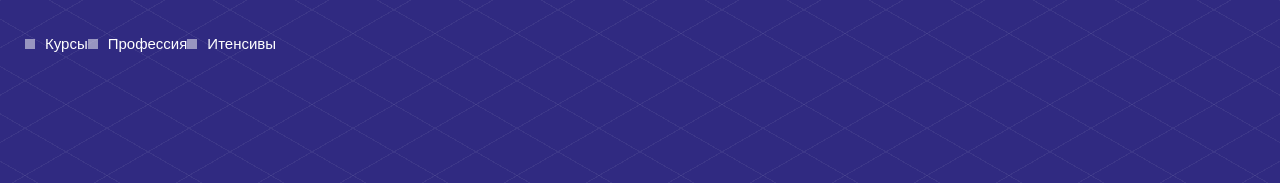
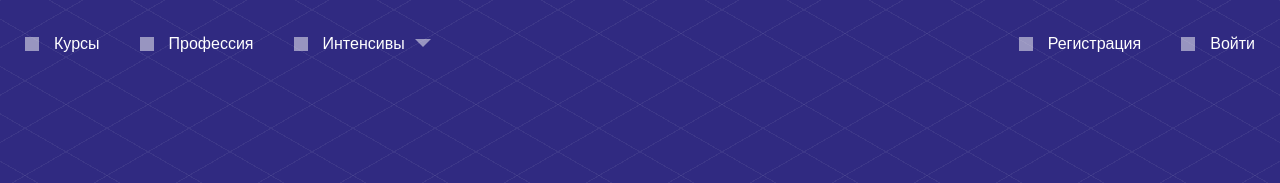
Before and after one commit to NiVyAl/academy, a website: page source/index.html in a window 1280 px wide. Shown: the top 183 px of the page. Drawn offline with nearby package versions, Linux system fonts and the light colour scheme; files that its build step writes are made by us from their sources.

Commit message:
завершил меню, исправил хедер

```diff
--- a/source/index.html
+++ b/source/index.html
@@ -30,8 +30,8 @@
                   <a href="#" class="main-nav__link">профессия</a>
                 </li>
 
-                <li class="main-nav__item">
-                  <a href="#" class="main-nav__link">интенсивы</a>
+                <li class="main-nav__item main-nav__item--sub-container">
+                  <a href="#" class="main-nav__link main-nav__link--sub-container">интенсивы</a>
                   <ul class="main-nav__list main-nav__list--sub">
                     <li class="main-nav__item main-nav__item--sub">
                       <a href="#" class="main-nav__link main-nav__link--sub">HTML и CSS, уровень 1</a>
@@ -68,7 +68,7 @@
                 </li>
               </ul>
              <!-- </li> -->
-              <ul class="main-nav__list">
+              <ul class="main-nav__list main-nav__list--account">
                 <li class="main-nav__item">
                   <a href="#" class="main-nav__link">Регистрация</a>
                 </li>
--- a/source/less/main-nav.less
+++ b/source/less/main-nav.less
@@ -9,8 +9,6 @@
   color: white;
   text-decoration: none;
   font-size: 18px;
-  width: 100%;
-  height: 100%;
   display: flex;
   align-items: center;
   text-transform: capitalize;
@@ -109,7 +107,7 @@
 }
 
 .main-nav__item {
-  flex-grow: 1;
+  //flex-grow: 1;
   text-transform: capitalize;
   border-bottom: 1px solid rgba(255, 255, 255, 0.5);
   position: relative;
@@ -129,13 +127,10 @@
 }
 
 @media (min-width: 670px) {
-  .main-nav__link {
-    //display: inline-block;
+  .main-nav__link--mobile {
     font-size: 15px;
-    //width: auto;
-    //height: auto;
   }
-
+  /*
   .main-nav__link::before {
     width: 10px;
     height: 10px;
@@ -143,12 +138,12 @@
     position: relative;
     margin-right: 10px;
     //left: 20%;
-  }
+  } */
 }
 
 @media (min-width: 770px) {
-  .main-nav {
-    justify-content: space-between;
+  .main-nav__link {
+    font-size: 14px;
   }
 
   .main-nav__button {
@@ -156,26 +151,82 @@
   }
 
   .main-nav__list {
-    flex-grow: 0;
+    display: flex;
+    flex-direction: row;
+    justify-content: flex-start;
   }
 
   .main-nav__list--account {
-    display: flex;
-  }
-
-  .main-nav__list--main .main-nav__link {
-    justify-content: flex-start;
-  }
-
-  .main-nav__list--account .main-nav__link {
     justify-content: flex-end;
   }
 
-  .main-nav__list--main .main-nav__item {
-    margin-right: 30px;
+  .main-nav__list--mobile {
+    display: none;
   }
 
-  .main-nav__list--account .main-nav__item {
-    margin-left: 30px;
+  .main-nav__container {
+    display: flex;
+    position: relative;
+    flex-direction: row;
+    justify-content: space-between;
+    height: auto;
+    padding: 0;
+  }
+
+  .main-nav__container::before {
+    display: none;
+  }
+
+  .main-nav__list--sub {
+    display: none;
+  }
+
+  .main-nav__item {
+    border: none;
+    padding: 0 20px;
+  }
+
+  .main-nav__item:first-child {
+    padding-left: 0;
+  }
+
+  .main-nav__item--sub-container:hover {
+    background-color: #1d1866;
+  }
+
+  .main-nav__link--sub-container::after {
+    border: 8px solid rgba(255, 255, 255, 0.5);
+    border-left-color: transparent;
+    border-bottom-color: transparent;
+    border-right-color: transparent;
+    content: "";
+    display: block;
+    margin-left: 10px;
+    position: relative;
+    top: 3px;
+  }
+
+  .main-nav__item--sub-container:hover .main-nav__list--sub {
+    display: flex;
+    position: absolute;
+    flex-direction: column;
+    padding-left: 20px;
+    left: 0;
+    width: 350px;
+    background-color: #1d1866;
+  }
+
+  .main-nav__item--sub {
+    padding: 0;
+  }
+
+  .main-nav__list--account .main-nav__item:last-child{
+    padding-right: 0;
   }
 }
+
+@media (min-width: 966px) {
+  .main-nav__link {
+    font-size: 16px;
+  }
+}
--- a/source/less/menu-button.less
+++ b/source/less/menu-button.less
@@ -23,6 +23,7 @@
   content: "";
   display: block;
   position: absolute;
+  //transition: 0.25s ease all;
 }
 
 .menu-button::before {
```
